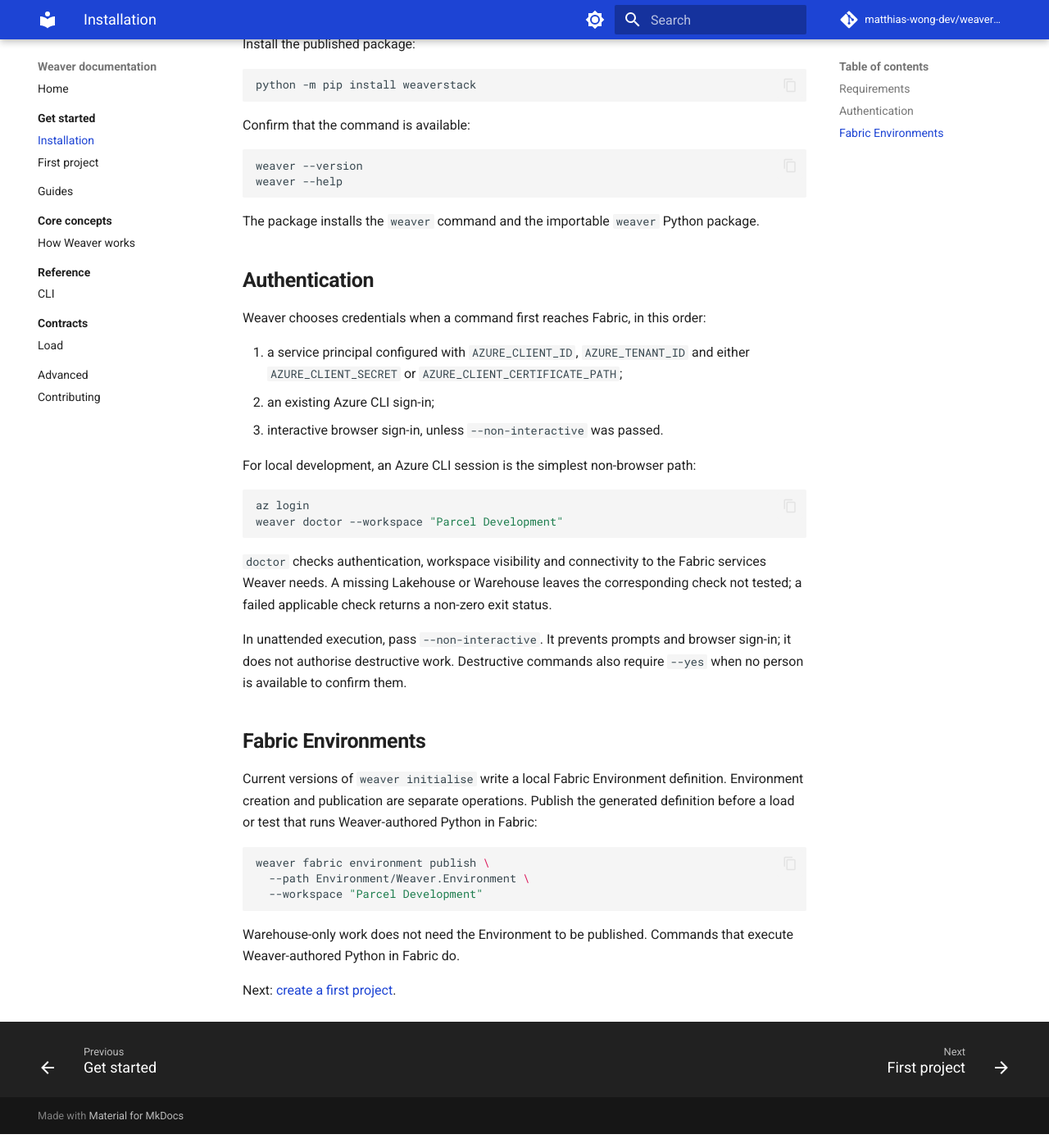
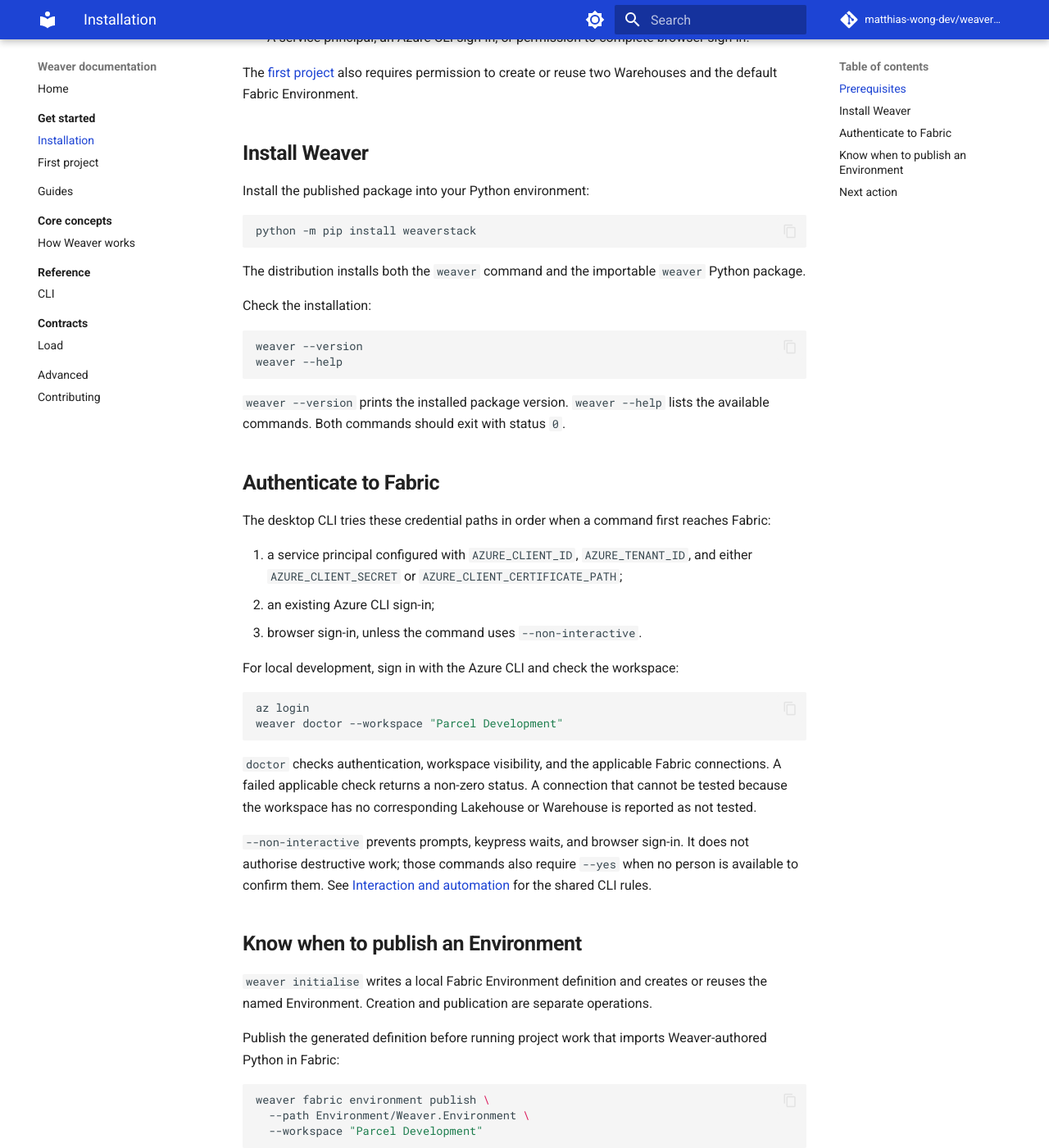
Before and after one commit to matthias-wong-dev/weaverstack-docs, an MkDocs documentation site: the page built from docs/get-started/installation.md, in a window 1280 px wide and 1400 px high, scrolled down 266 px. Shown: the whole window at 82% size. Built offline with MkDocs 1.6.1 and Material for MkDocs 9.7.7, drawn with Linux system fonts in a browser that asks for light colours; comment, search, counter and statistics services are not loaded; some of the changed text lies outside the part shown.

Commit message:
docs: finish the first project path

````diff
--- a/docs/get-started/installation.md
+++ b/docs/get-started/installation.md
@@ -1,47 +1,56 @@
 # Installation
 
-## Requirements
+## Prerequisites
 
 - Python 3.11 or later.
 - Access to a Microsoft Fabric workspace for commands that inspect or change Fabric.
+- A service principal, an Azure CLI sign-in, or permission to complete browser sign-in.
 
-Install the published package:
+The [first project](first-project.md) also requires permission to create or reuse two Warehouses and the default Fabric Environment.
+
+## Install Weaver
+
+Install the published package into your Python environment:
 
 ```bash
 python -m pip install weaverstack
 ```
 
-Confirm that the command is available:
+The distribution installs both the `weaver` command and the importable `weaver` Python package.
+
+Check the installation:
 
 ```bash
 weaver --version
 weaver --help
 ```
 
-The package installs the `weaver` command and the importable `weaver` Python package.
+`weaver --version` prints the installed package version. `weaver --help` lists the available commands. Both commands should exit with status `0`.
 
-## Authentication
+## Authenticate to Fabric
 
-Weaver chooses credentials when a command first reaches Fabric, in this order:
+The desktop CLI tries these credential paths in order when a command first reaches Fabric:
 
-1. a service principal configured with `AZURE_CLIENT_ID`, `AZURE_TENANT_ID` and either `AZURE_CLIENT_SECRET` or `AZURE_CLIENT_CERTIFICATE_PATH`;
+1. a service principal configured with `AZURE_CLIENT_ID`, `AZURE_TENANT_ID`, and either `AZURE_CLIENT_SECRET` or `AZURE_CLIENT_CERTIFICATE_PATH`;
 2. an existing Azure CLI sign-in;
-3. interactive browser sign-in, unless `--non-interactive` was passed.
+3. browser sign-in, unless the command uses `--non-interactive`.
 
-For local development, an Azure CLI session is the simplest non-browser path:
+For local development, sign in with the Azure CLI and check the workspace:
 
 ```bash
 az login
 weaver doctor --workspace "Parcel Development"
 ```
 
-`doctor` checks authentication, workspace visibility and connectivity to the Fabric services Weaver needs. A missing Lakehouse or Warehouse leaves the corresponding check not tested; a failed applicable check returns a non-zero exit status.
+`doctor` checks authentication, workspace visibility, and the applicable Fabric connections. A failed applicable check returns a non-zero status. A connection that cannot be tested because the workspace has no corresponding Lakehouse or Warehouse is reported as not tested.
 
-In unattended execution, pass `--non-interactive`. It prevents prompts and browser sign-in; it does not authorise destructive work. Destructive commands also require `--yes` when no person is available to confirm them.
+`--non-interactive` prevents prompts, keypress waits, and browser sign-in. It does not authorise destructive work; those commands also require `--yes` when no person is available to confirm them. See [Interaction and automation](../reference/cli.md#interaction-and-automation) for the shared CLI rules.
 
-## Fabric Environments
+## Know when to publish an Environment
 
-Current versions of `weaver initialise` write a local Fabric Environment definition. Environment creation and publication are separate operations. Publish the generated definition before a load or test that runs Weaver-authored Python in Fabric:
+`weaver initialise` writes a local Fabric Environment definition and creates or reuses the named Environment. Creation and publication are separate operations.
+
+Publish the generated definition before running project work that imports Weaver-authored Python in Fabric:
 
 ```bash
 weaver fabric environment publish \
@@ -49,6 +58,8 @@
   --workspace "Parcel Development"
 ```
 
-Warehouse-only work does not need the Environment to be published. Commands that execute Weaver-authored Python in Fabric do.
+Warehouse-only SQL work does not require Environment publication. The first project therefore leaves publication deferred. The [CLI reference](../reference/cli.md) lists the command responsibilities and workspace options.
 
-Next: [create a first project](first-project.md).
+## Next action
+
+[Create the Warehouse-only first project](first-project.md).
````
Also changed, not shown: docs/get-started/first-project.md (+54 -25 lines), docs/get-started/index.md (+22 -9 lines), 3 other files.
